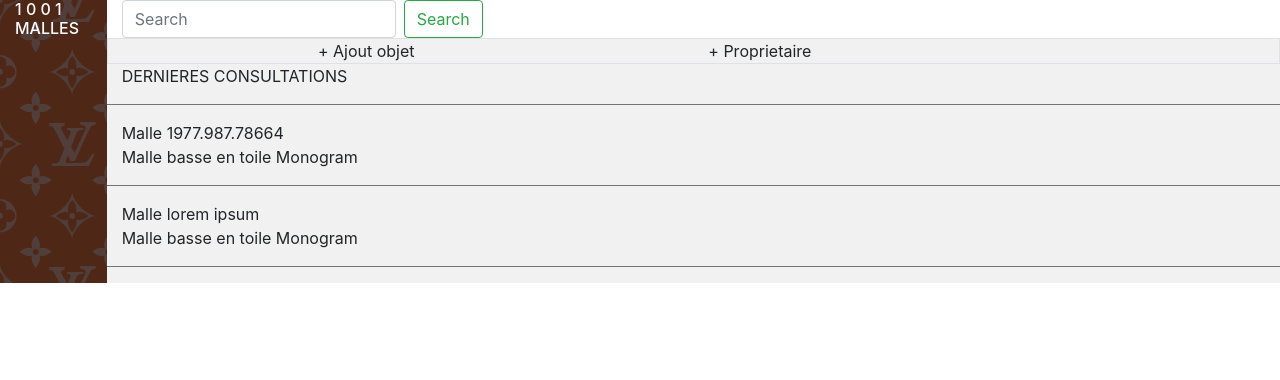
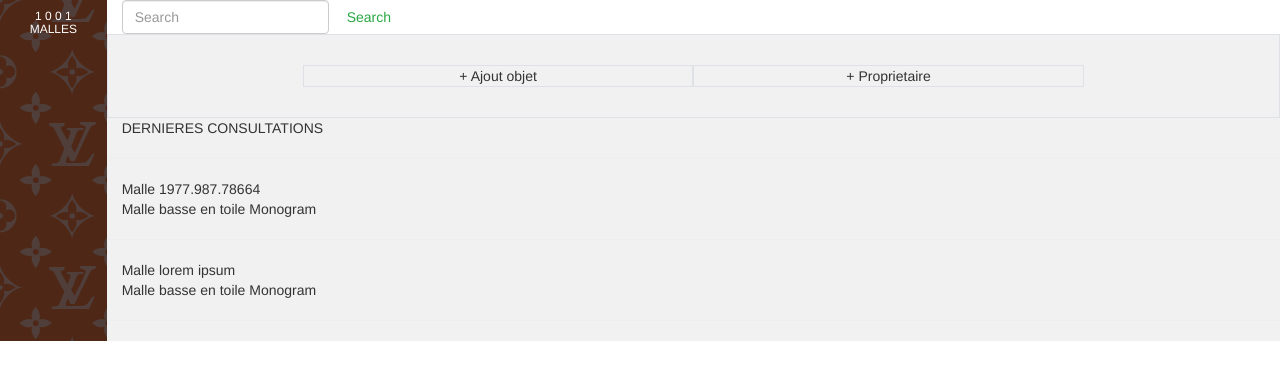
Before and after one commit to SaridaTaibet/bootstrap, a plain HTML site: page Maquette 2/index.html in a window 1280 px wide. Drawn offline with nearby package versions, Linux system fonts and the light colour scheme; a script that the page names is missing.

Commit message:
Maquette 2

```diff
--- a/Maquette 2/index.html
+++ b/Maquette 2/index.html
@@ -19,50 +19,53 @@
 <body>
 <div class="container-fluid">
     <div class="row">
-        <div class="col-sm-1 background">
+        <div class="col-sm-1 text-center background">
 
             <h6 class="title">
                 1 0 0 1
                 MALLES
             </h6>
+            <meta name="viewport" content="width=device-width, initial-scale=1">
+            <link rel="stylesheet" href="https://www.w3schools.com/w3css/4/w3.css">
+            <link rel="stylesheet" href="https://maxcdn.bootstrapcdn.com/bootstrap/3.3.6/css/bootstrap.min.css">
         </div>
         <div class="col-sm-11">
             <div class="row">
                 <div class="col-sm-12">
-
+                    <link rel="img-icone" type="image/png" href="/src_assets_img_icon-open.svg"/>
                     <form class="form-inline my-2 my-lg-0">
                         <input class="form-control mr-sm-2" type="search" placeholder="Search" aria-label="Search">
                         <button class="btn btn-outline-success my-2 my-sm-0" type="submit">Search</button>
                     </form>
                     <div class="row justify-content-center background-2 border">
-                        <div class="col-sm-4">
+                        <div class="col-4 border text-center">
                             + Ajout objet
                         </div>
-                        <div class="col-sm-4">
+                        <div class="col-4 border text-center">
                             + Proprietaire
                         </div>
                     </div>
 
                     <div class="row background-2">
-                        <div class="col-sm-7">
+                        <div class="col-7">
                             DERNIERES CONSULTATIONS
                         </div>
                         <hr width="100%" size="2" color="grey">
                     </div>
 
                     <div class="row background-2">
-                        <div class="col-sm-5">
+                        <div class="col-5">
                             Malle 1977.987.78664
                         </div>
                     </div>
                     <div class="row background-2">
-                        <div class="col-sm-5">
+                        <div class="col-5">
                             Malle basse en toile Monogram
                         </div>
                         <hr width="100%" size="2" color="grey">
                     </div>
                     <div class="row background-2">
-                        <div class="col-sm-5">
+                        <div class="col-5">
                             Malle lorem ipsum
                         </div>
                     </div>
--- a/Maquette 2/styles.css
+++ b/Maquette 2/styles.css
@@ -8,11 +8,12 @@
 
 .col-4{
     margin: 3rem 0;
+  width: 2%;
 }
 
 .background-2 {
     background-color: #f1f1f1;
 }
 .border {
-    border: 2px;
+
 }
```
Also changed, not shown: Image/src_assets_img_icon-open.svg (added), Image/src_assets_img_icon-owner.svg (added), Image/src_assets_img_icon-profile.svg (added), Image/src_assets_img_icon-search.svg (added), Image/src_assets_img_icon-ticket.svg (added), Image/src_assets_img_icon-trash.svg (added), Maquette 2/src_assets_img_icon-open.svg (added), images.png (deleted), src_assets_img_louis-vuitton.svg (deleted).
